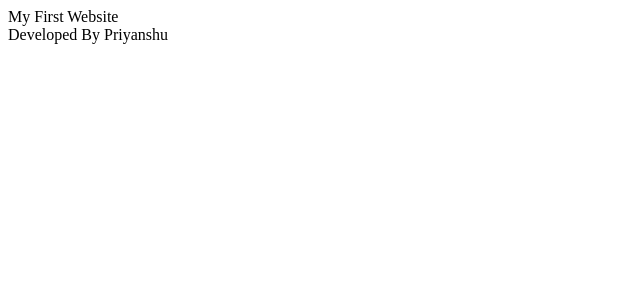
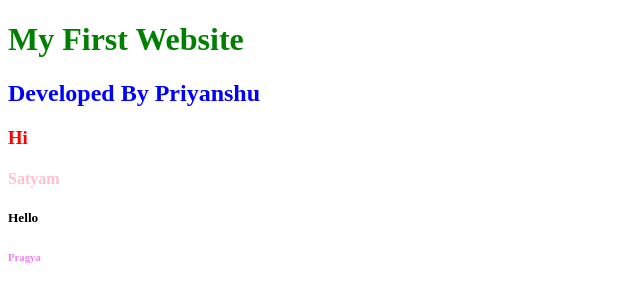
Before and after one commit to Priyanshuorg/html, a plain HTML site: page index.html in a window 1280 px wide. Shown: the whole page, without its empty margins (0-640 px from the left). Drawn offline with Linux system fonts and the light colour scheme.

Commit message:
Applied Styles

```diff
--- a/index.html
+++ b/index.html
@@ -10,9 +10,24 @@
 </head>
 
 <body>
+  <h1 style = "color:green">
   My First Website
-  <br/>
+  </h1>
+  <h2 style = "color:blue">
   Developed By Priyanshu
+  </h2>
+  <h3 style = "color:red">
+    Hi
+  </h3>
+  <h4 style="color:pink">
+    Satyam
+  </h4>
+  <h5 style="color:black">
+    Hello
+  </h5>
+  <h6 style="color:violet">
+    Pragya
+  </h6>
 </body>
 
 </html>
```
